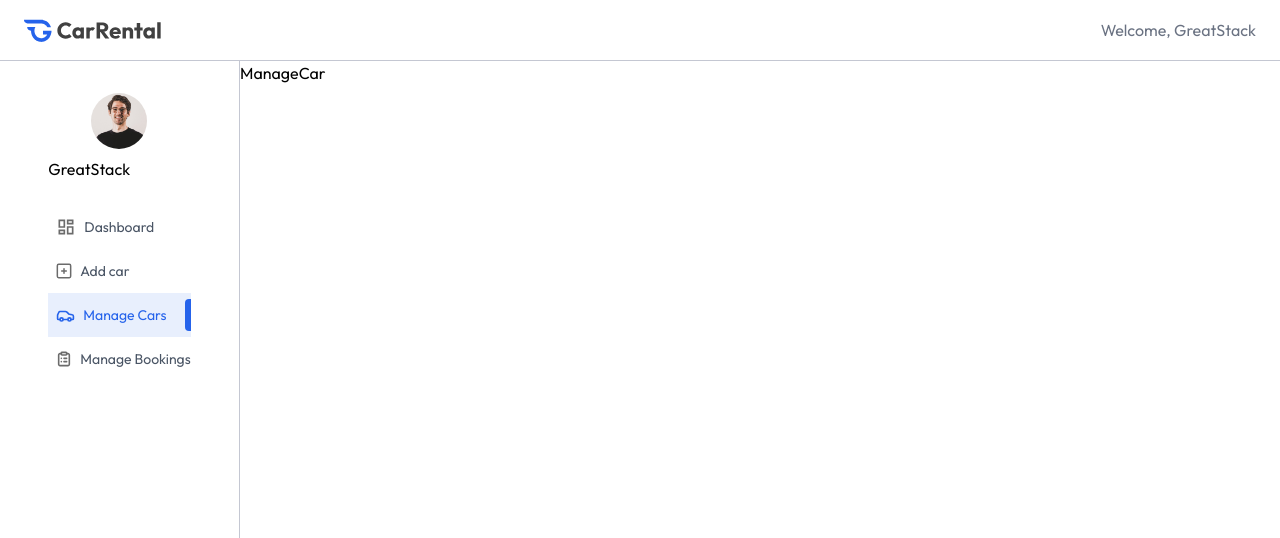
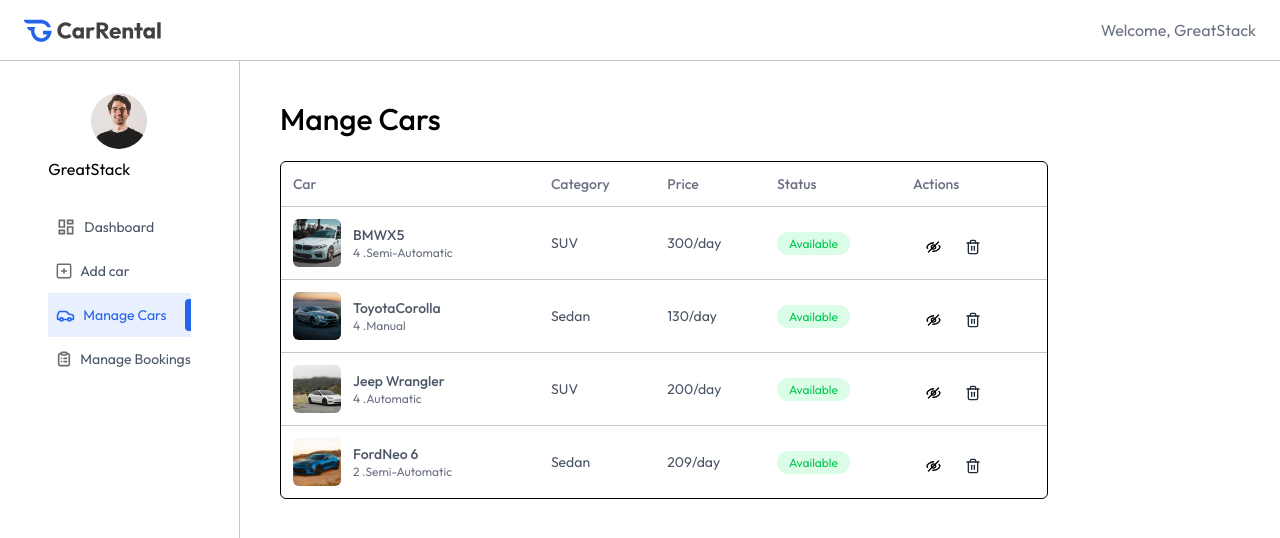
Before and after one commit to Hellobisrat/carRental, a React (Vite) app in the folder client/: page /owner/manage-cars in a window 1280 px wide. Shown: the top 538 px of the page. Built offline with nearby package versions, Linux system fonts and the light colour scheme.

Commit message:
ManageCar ui

```diff
--- a/client/src/pages/owner/ManageCar.jsx
+++ b/client/src/pages/owner/ManageCar.jsx
@@ -1,8 +1,64 @@
-import React from 'react'
+import React, { useEffect, useState } from 'react'
+import { assets, dummyCarData } from '../../assets/assets'
+import Title from '../../components/owner/Title'
 
 const ManageCar = () => {
+  const [cars, setCars] = useState([])
+
+  const fetchOwnerCars = async ()=>{
+    setCars(dummyCarData)
+  }
+
+  useEffect(()=>{
+    fetchOwnerCars()
+  },[])
   return (
-    <div>ManageCar</div>
+    <div className='px-4 pt-10 md:px-10 w-full'>
+     <Title  title="Mange Cars" subTitle="view all
+     listed cars, update their details, or remove them from
+     the booking platform" />
+     <div className='max-w-3xl w-full rounded-md
+     overflow-hidden border borderColor mt-6'>
+      <table className='w-full border-collapse text-left text-sm text-gray-600'>
+      <thead className='text-gray-500'>
+        <tr>
+          <th className='p-3 font-medium'>Car</th>
+          <th className='p-3 font-medium max-md:hidden'>Category</th>
+          <th className='p-3 font-medium'>Price</th>
+          <th className='p-3 font-medium max-md:hidden'>Status</th>
+          <th className='p-3 font-medium'>Actions</th>
+
+        </tr>
+      </thead>
+      <tbody>
+        {cars.map((car,index)=>(
+          <tr key={index} className='border-t border-borderColor'>
+            <td className='p-3 flex items-center gap-3'>
+              <img src={car.image} alt='' className='h-12 w-12 aspect-square
+              rounded-md object-cover '/>
+              <div className='max-md:hidden'>
+                <p className='font-medium'>{car.brand}{car.model}</p>
+                <p className='text-xs text-gray-500'>{car.seating_capacity} .{car.transmission}</p>
+
+              </div>
+            </td>
+            <td className='p-3 max-md:hidden'>{car.category}</td>
+            <td className='p-3 '>{car.pricePerDay}/day</td>
+            <td className='p-3 max-md:hidden'>
+              <span className={`px-3 py-1 rounded-full text-xs ${car.isAvaliable ? 'bg-green-100 text-green-500':'bg-red-100 text-red-500'}`}>
+                {car.isAvaliable ? "Available":"Unavailable"}</span></td>
+              <td className='flex items-center p-3'>
+                <img src={car.isAvaliable ? assets.eye_close_icon : assets.eye_icon} alt="" className='cursor-pointer'/>
+                <img src={assets.delete_icon} alt=''/>
+
+              </td>
+          </tr>
+        ))}
+      </tbody>
+      </table>
+     </div>
+
+    </div>
   )
 }
 
```
